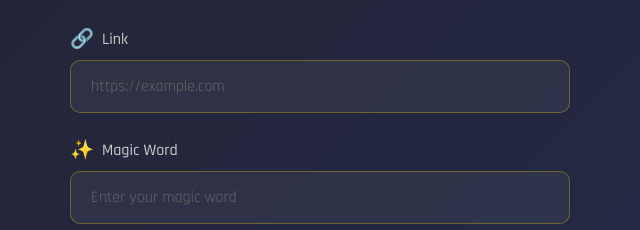
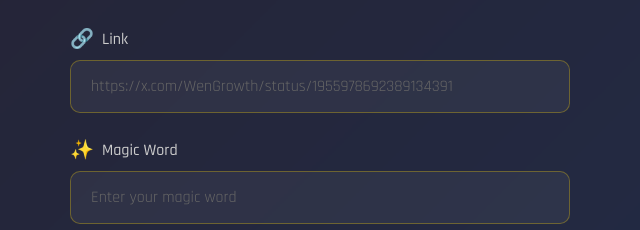
Before and after one commit to babaYonisali/wenGroForm, a website: page index.html in a window 1280 px wide. Shown: the part 1174-1404 px from the top of the page, 320-960 px from the left. Drawn offline with Linux system fonts and the light colour scheme.

Commit message:
placeholder

```diff
--- a/index.html
+++ b/index.html
@@ -129,7 +129,7 @@
                         id="submissionLink"
                         name="submissionLink"
                         class="form-input"
-                        placeholder="https://example.com"
+                        placeholder="https://x.com/WenGrowth/status/1955978692389134391"
                         required
                     >
                     <div class="input-glow"></div>
```
